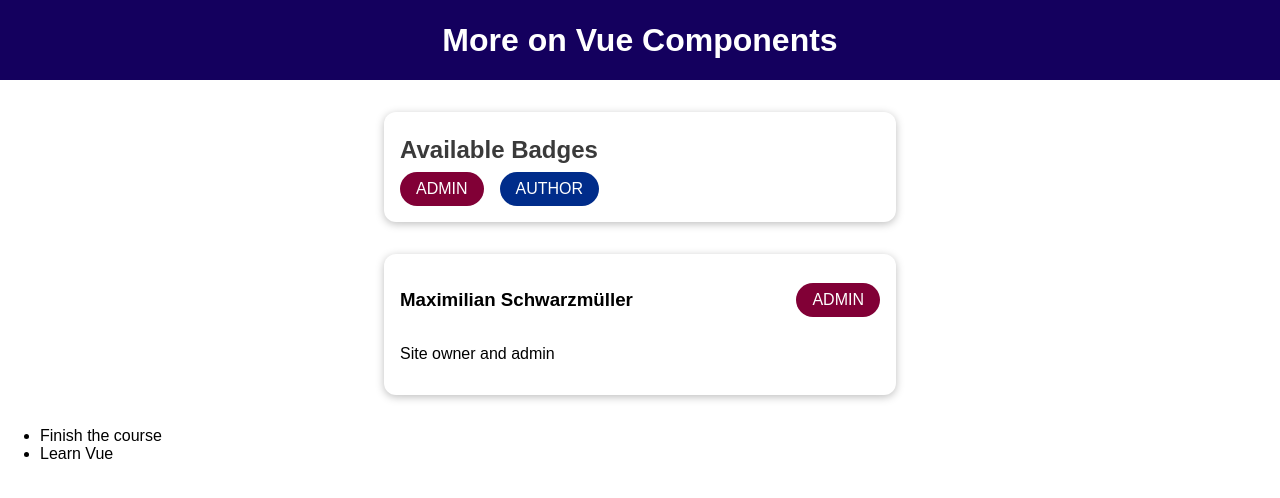
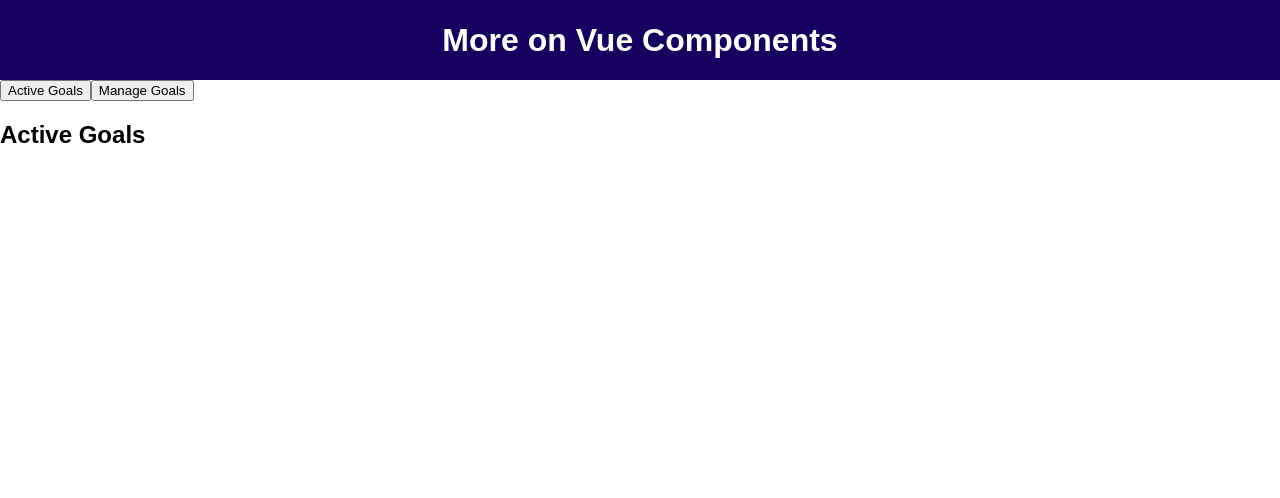
Before and after one commit to lfbastidas/ejerciciospracticosvueUdemy, a Vue app in the folder Profundizando en los componentes/cmp-adv-01-starting-setup/: page / in a window 1280 px wide. Shown: the top 498 px of the page. Built offline with nearby package versions, Linux system fonts and the light colour scheme.

Commit message:
Componentes dinamicos haciendo uso de IS

```diff
--- a/Profundizando en los componentes/cmp-adv-01-starting-setup/src/App.vue
+++ b/Profundizando en los componentes/cmp-adv-01-starting-setup/src/App.vue
@@ -1,37 +1,32 @@
 <template>
   <div>
     <the-header></the-header>
-    <badge-list></badge-list>
-    <user-info
-      :full-name="activeUser.name"
-      :info-text="activeUser.description"
-      :role="activeUser.role"
-    ></user-info>
-    <course-goals>
-      <template v-slot:default="slotProps">  <!-- slot Props me vincula las propiedades utilizadas en el slot usado en el componente CourseGoals -->
-      <h2>{{slotProps.item}}</h2>
-      <p>{{slotProps['another-prop']}} </p>
-      </template >
-    </course-goals>
+    <button @click="setSelectedComponent('active-goals')"> Active Goals </button>
+    <button @click="setSelectedComponent('manage-goals')"> Manage Goals </button>
+  <!--  <active-goals v-if="selectedComponent ==='active-goals'"> </active-goals>
+    <manage-goals v-if="selectedComponent ==='manage-goals'"/> -->
+   <component :is="selectedComponent"> </component>
+
   </div>
 </template>
 
 <script>
 import TheHeader from './components/TheHeader.vue';
-import UserInfo from './components/UserInfo.vue';
-import BadgeList from './components/BadgeList.vue';
-import CourseGoals from './components/CourseGoals.vue';
+import ActiveGoals from './components/ActiveGoals.vue';
+import ManageGoals from './components/ManageGoals.vue'
 
 export default {
   components: {
    'the-header': TheHeader,
-   'user-info': UserInfo,
-   'badge-list': BadgeList,
-   'course-goals': CourseGoals
+   'active-goals': ActiveGoals,
+   'manage-goals': ManageGoals
+
+
 
   },
   data() {
     return {
+      selectedComponent: 'active-goals',          //componente dinamico nombro como el componente
       activeUser: {
         name: 'Maximilian Schwarzmüller',
         description: 'Site owner and admin',
@@ -39,6 +34,11 @@
       },
     };
   },
+  methods: {
+    setSelectedComponent(cmp){
+      this.selectedComponent=cmp;
+    }
+  }
 };
 </script>
 <!-- Aqui defino los estilos q usara la aplicacion a nivel global -->
--- /dev/null
+++ b/Profundizando en los componentes/cmp-adv-01-starting-setup/src/components/ActiveGoals.vue
@@ -0,0 +1,3 @@
+<template>
+    <h2> Active Goals </h2>
+</template>
--- /dev/null
+++ b/Profundizando en los componentes/cmp-adv-01-starting-setup/src/components/ManageGoals.vue
@@ -0,0 +1,3 @@
+<template>
+    <h2> Manage Goals </h2>
+</template>
```
